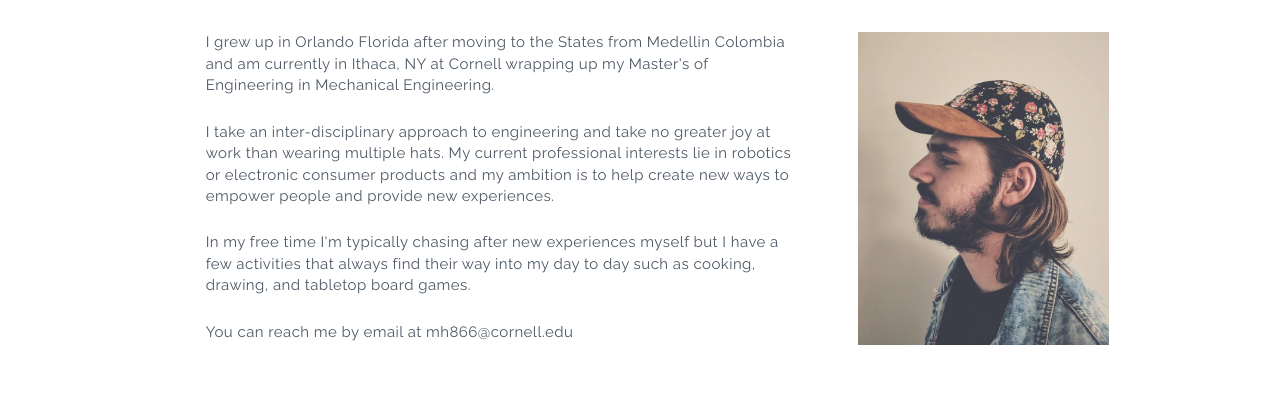
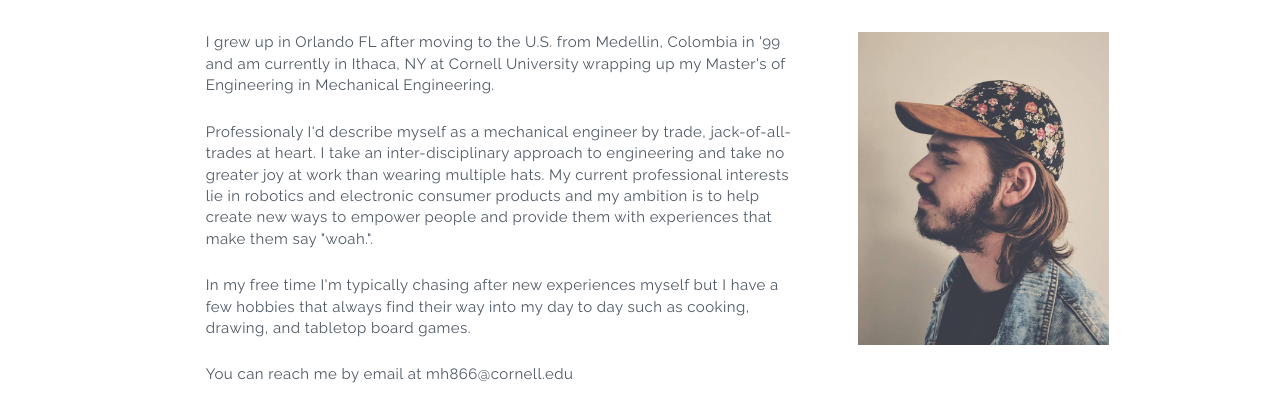
Before and after one commit to Tincho1994/Tincho1994.github.io, a plain HTML site: page about.html in a window 1280 px wide. Shown: the part 176-596 px from the top of the page. Drawn offline with nearby package versions, Linux system fonts and the light colour scheme.

Commit message:
new about section

```diff
--- a/about.html
+++ b/about.html
@@ -81,13 +81,13 @@
     <div class="row">
       <div class="col-sm-8">
         <p style="margin-left: 10%">
-        I grew up in Orlando Florida after moving to the States from Medellin Colombia and am currently in Ithaca, NY at Cornell wrapping up my Master's of Engineering in Mechanical Engineering.
+        I grew up in Orlando FL after moving to the U.S. from Medellin, Colombia in '99 and am currently in Ithaca, NY at Cornell University wrapping up my Master's of Engineering in Mechanical Engineering.
         </p>
         <p style="margin-left: 10%">
-        I take an inter-disciplinary approach to engineering and take no greater joy at work than wearing multiple hats. My current professional interests lie in robotics or electronic consumer products and my ambition is to help create new ways to empower people and provide new experiences.
+        Professionaly I'd describe myself as a mechanical engineer by trade, jack-of-all-trades at heart. I take an inter-disciplinary approach to engineering and take no greater joy at work than wearing multiple hats. My current professional interests lie in robotics and electronic consumer products and my ambition is to help create new ways to empower people and provide them with experiences that make them say "woah.".
         </p>
         <p style="margin-left: 10%">
-        In my free time I'm typically chasing after new experiences myself but I have a few activities that always find their way into my day to day such as cooking, drawing, and tabletop board games.
+        In my free time I'm typically chasing after new experiences myself but I have a few hobbies that always find their way into my day to day such as cooking, drawing, and tabletop board games.
         </p>
         <p style="margin-left: 10%">
         You can reach me by email at mh866@cornell.edu
```
